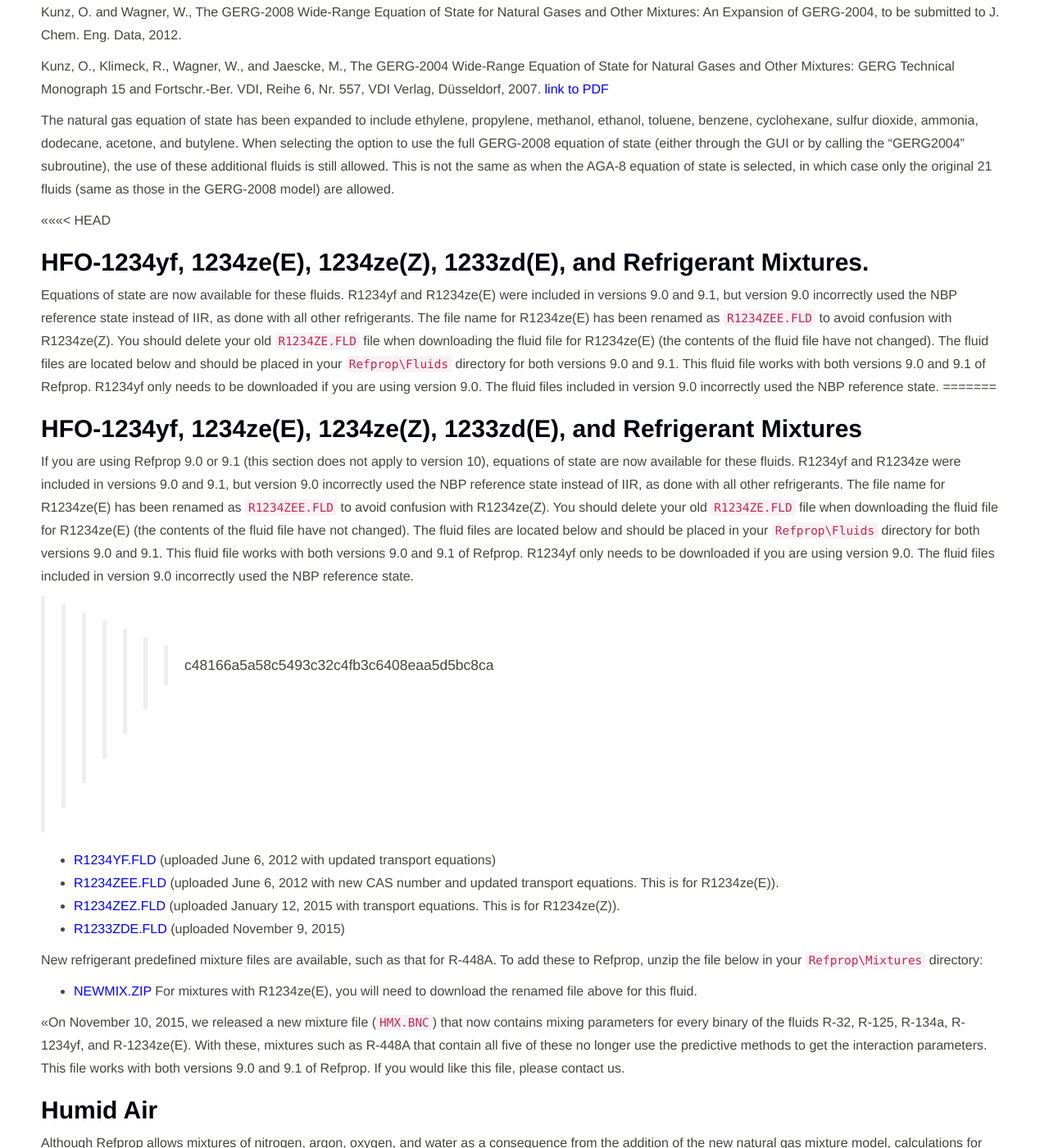
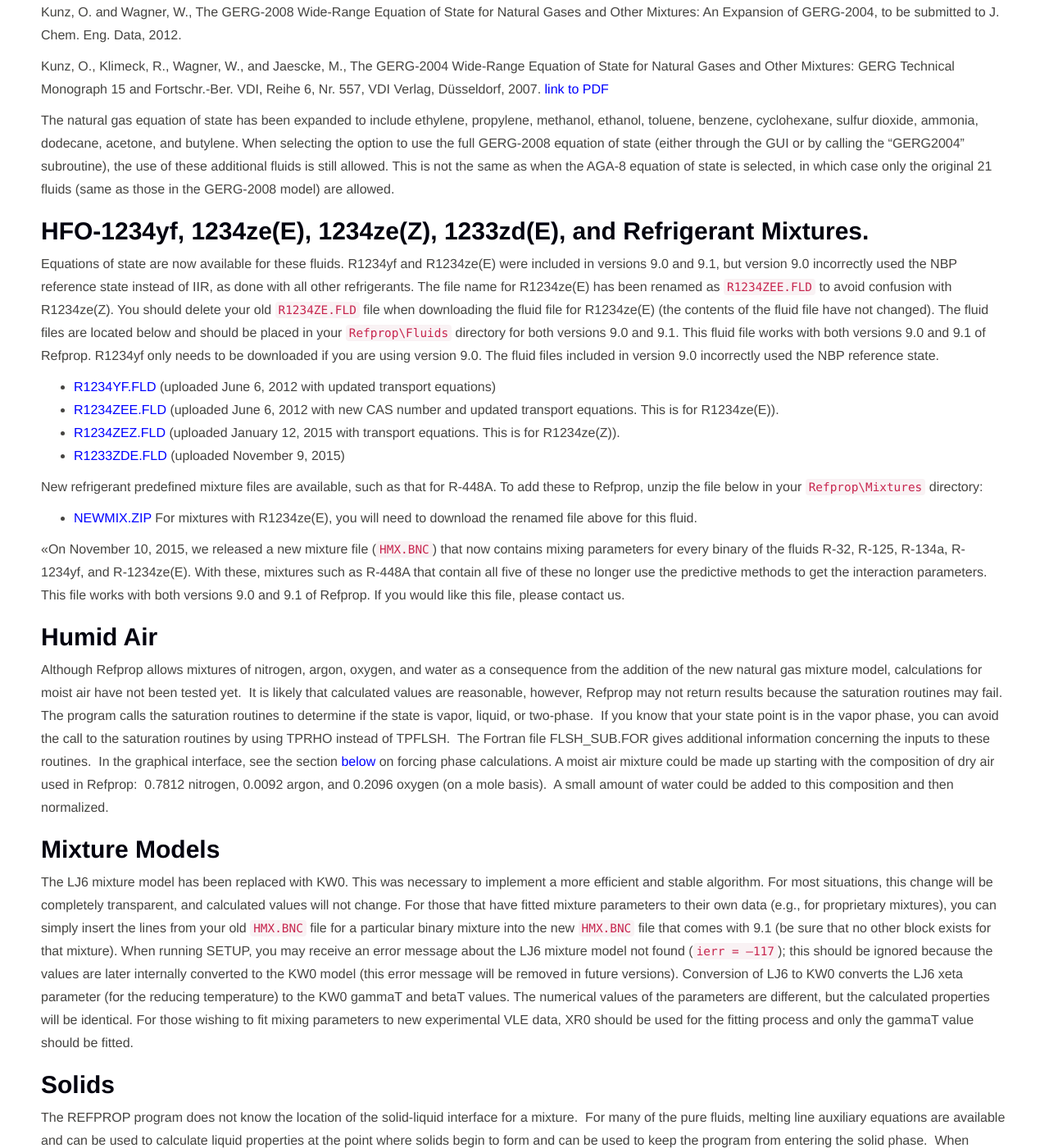
Before and after one commit to usnistgov/REFPROP-docs, a Jekyll site: the page built from index.md, in a window 1280 px wide and 1400 px high, scrolled down 16212 px. Shown: the whole window at 82% size. Built offline with Jekyll 4.4.1, drawn with Linux system fonts in a browser that asks for light colours; nearby versions of some CDN libraries; library files that are not in the unit come from our copies.

Commit message:
Fix failed merge

```diff
--- a/index.md
+++ b/index.md
@@ -781,13 +781,8 @@
 
 The natural gas equation of state has been expanded to include ethylene, propylene, methanol, ethanol, toluene, benzene, cyclohexane, sulfur dioxide, ammonia, dodecane, acetone, and butylene. When selecting the option to use the full GERG-2008 equation of state (either through the GUI or by calling the “GERG2004” subroutine), the use of these additional fluids is still allowed. This is not the same as when the AGA-8 equation of state is selected, in which case only the original 21 fluids (same as those in the GERG-2008 model) are allowed.
 
-<<<<<<< HEAD
 ## HFO-1234yf, 1234ze(E), 1234ze(Z), 1233zd(E), and Refrigerant Mixtures.
 Equations of state are now available for these fluids. R1234yf and R1234ze(E) were included in versions 9.0 and 9.1, but version 9.0 incorrectly used the NBP reference state instead of IIR, as done with all other refrigerants.  The file name for R1234ze(E) has been renamed as ``R1234ZEE.FLD`` to avoid confusion with R1234ze(Z). You should delete your old ``R1234ZE.FLD`` file when downloading the fluid file for R1234ze(E) (the contents of the fluid file have not changed). The fluid files are located below and should be placed in your ``Refprop\Fluids`` directory for both versions 9.0 and 9.1.  This fluid file works with both versions 9.0 and 9.1 of Refprop.  R1234yf only needs to be downloaded if you are using version 9.0. The fluid files included in version 9.0 incorrectly used the NBP reference state.
-=======
-## HFO-1234yf, 1234ze(E), 1234ze(Z), 1233zd(E), and Refrigerant Mixtures
-If you are using Refprop 9.0 or 9.1 (this section does not apply to version 10), equations of state are now available for these fluids. R1234yf and R1234ze were included in versions 9.0 and 9.1, but version 9.0 incorrectly used the NBP reference state instead of IIR, as done with all other refrigerants.  The file name for R1234ze(E) has been renamed as ``R1234ZEE.FLD`` to avoid confusion with R1234ze(Z). You should delete your old ``R1234ZE.FLD`` file when downloading the fluid file for R1234ze(E) (the contents of the fluid file have not changed). The fluid files are located below and should be placed in your ``Refprop\Fluids`` directory for both versions 9.0 and 9.1.  This fluid file works with both versions 9.0 and 9.1 of Refprop.  R1234yf only needs to be downloaded if you are using version 9.0. The fluid files included in version 9.0 incorrectly used the NBP reference state.
->>>>>>> c48166a5a58c5493c32c4fb3c6408eaa5d5bc8ca
 
 - [R1234YF.FLD](https://trc.nist.gov/refprop/FAQ/R1234YF.FLD) (uploaded June 6, 2012 with updated transport equations)
 - [R1234ZEE.FLD](https://trc.nist.gov/refprop/FAQ/R1234ZEE.FLD) (uploaded June 6, 2012 with new CAS number and updated transport equations. This is for R1234ze(E)).
```
